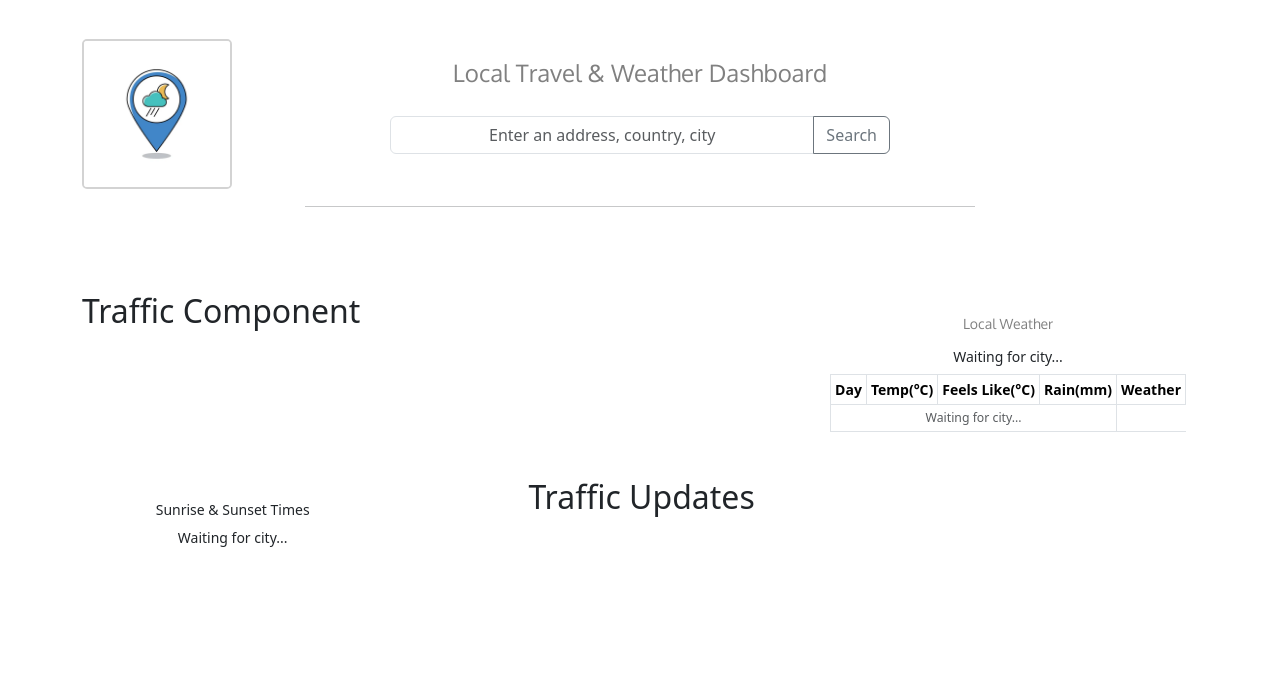
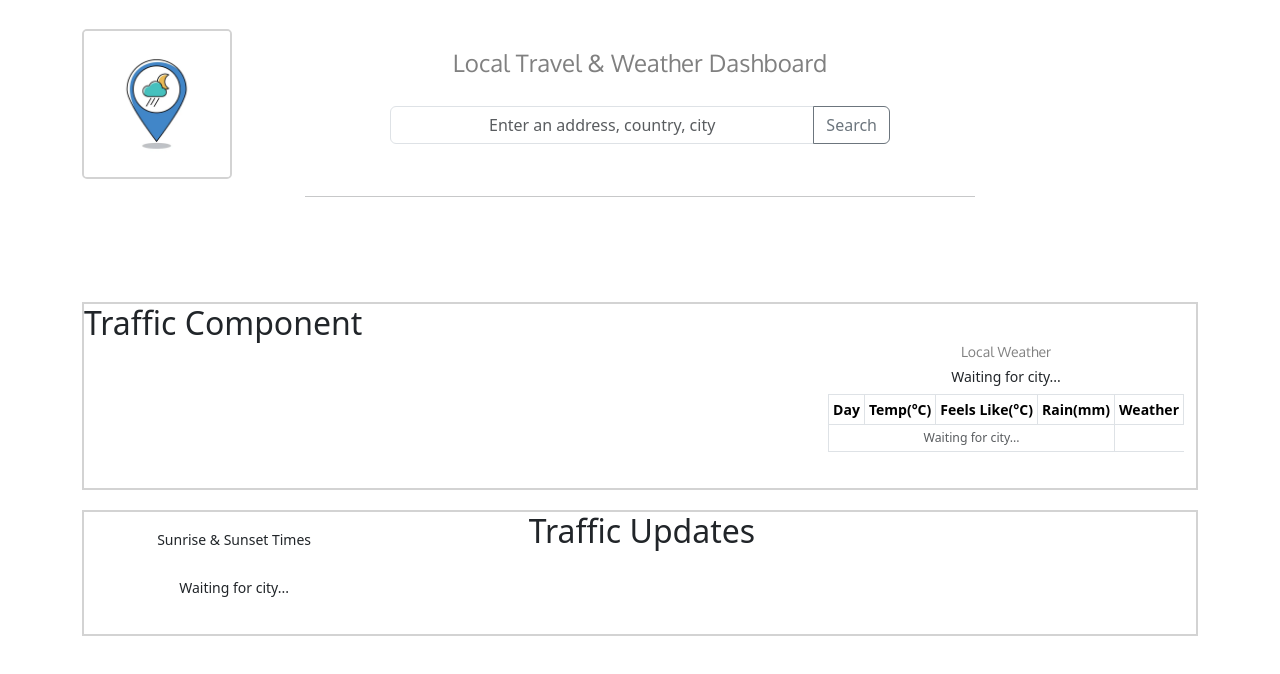
Before and after one commit to camposjoaoc/travel-weather-hub, a React (Vite) app in the folder client/: page / in a window 1280 px wide. Shown: the top 674 px of the page. Built offline with nearby package versions, Linux system fonts and the light colour scheme.

Commit message:
Small fix

```diff
--- a/client/src/App.tsx
+++ b/client/src/App.tsx
@@ -14,7 +14,6 @@ function App() {
   return (
     <>
       <div className="container">
-
         {/* Section 1 - Logo & Input */}
         <section>
           <UserInput onCityChange={setCity} />
--- a/client/src/components/SunriseSunset.tsx
+++ b/client/src/components/SunriseSunset.tsx
@@ -51,14 +51,14 @@ const SunriseSunset: React.FC = () => {
     }, [latitude, longitude]);
 
     return (
-        <div className="container mt-4">
+        <div className="container">
             <h3 className="text-center small">Sunrise & Sunset Times</h3>
             {error && <p className="text-danger text-center small">{error}</p>}
 
             {!latitude || !longitude ? (
                 <p className="text-center small">Waiting for city...</p>
             ) : sunData ? (
-                <div className="table-responsive mt-3">
+                <div className="table-responsive">
                     <table className="table table-sm table-bordered text-center">
                         <tbody>
                             <tr>
--- a/client/src/components/WeatherForecast.tsx
+++ b/client/src/components/WeatherForecast.tsx
@@ -9,6 +9,8 @@ const WeatherForecast: React.FC<WeatherForecastProps> = ({ city }) => {
     const [loading, setLoading] = useState<boolean>(false);
     const [error, setError] = useState<string | null>(null);
     const [showForecast, setShowForecast] = useState<boolean>(false);
+    const [latitude, setLatitude] = useState<number | null>(null);
+    const [longitude, setLongitude] = useState<number | null>(null);
 
     const formatDateToWeekday = (dateString: string): string => {
         const date = new Date(dateString);
@@ -28,8 +30,7 @@ const WeatherForecast: React.FC<WeatherForecastProps> = ({ city }) => {
         setError(null);
         setShowForecast(false);
 
-        axios
-            .get(`http://localhost:8000/forecast?city=${selectedCity}`)
+        axios.get(`http://localhost:8000/forecast?city=${selectedCity}`)
             .then((response) => {
                 const forecasts = response.data.list;
                 const uniqueDays = new Set<string>();
@@ -48,9 +49,10 @@ const WeatherForecast: React.FC<WeatherForecastProps> = ({ city }) => {
 
                 setForecast({ ...response.data, list: filteredForecast });
                 setShowForecast(true);
-                // Salva latitude e longitude no localStorage
+
                 localStorage.setItem("latitude", response.data.city.coord.lat);
                 localStorage.setItem("longitude", response.data.city.coord.lon);
+
 
             })
             .catch(() => setError("This is not a valid city name. Waiting for city..."))
@@ -59,18 +61,15 @@ const WeatherForecast: React.FC<WeatherForecastProps> = ({ city }) => {
 
     return (
         <div className="container mt-4">
-            <h3 className="title text-center small">Local Weather</h3>
-
             {loading && <p className="text-center text-secondary small">Loading...</p>}
             {error && <p className="text-danger text-center small">{error}</p>}
-
             <div className="mt-3">
-                <h3 className="text-center small">
+                <h3 className="title text-center small">Local Weather</h3>
+                <h2 className="text-center small">
                     {selectedCity
                         ? `Weather forecast for ${selectedCity.charAt(0).toUpperCase() + selectedCity.slice(1)}`
                         : "Waiting for city..."}
-                </h3>
-
+                </h2>
                 <div className="table-responsive weather-table-container">
                     <table className="table table-sm table-bordered text-nowrap weather-table">
                         <thead className="text-center small">
--- a/client/src/styles/App.css
+++ b/client/src/styles/App.css
@@ -6,10 +6,13 @@
 }
 
 .container {
-    margin: 10px auto;
+
     width: 100%;
     max-width: 1600px;
     height: auto;
+    display: flex;
+    flex-direction: column;
+    gap: 20px;
 }
 
 /* Main flex container for layout */
@@ -19,6 +22,7 @@
     align-items: flex-start;
     width: 100%;
     gap: 3%;
+    border: 2px solid lightgray;
 }
 
 /* Layout for normal sections (first div: 60%, second div: 27%) */
@@ -43,7 +47,7 @@
 @media screen and (min-width: 1025px) {
     .container {
         max-width: 1400px;
-        margin: 30px auto;
+        margin: 20px auto;
     }
 }
 
```
Also changed, not shown: client/src/styles/weatherForecast.css (+1 -14 lines).
